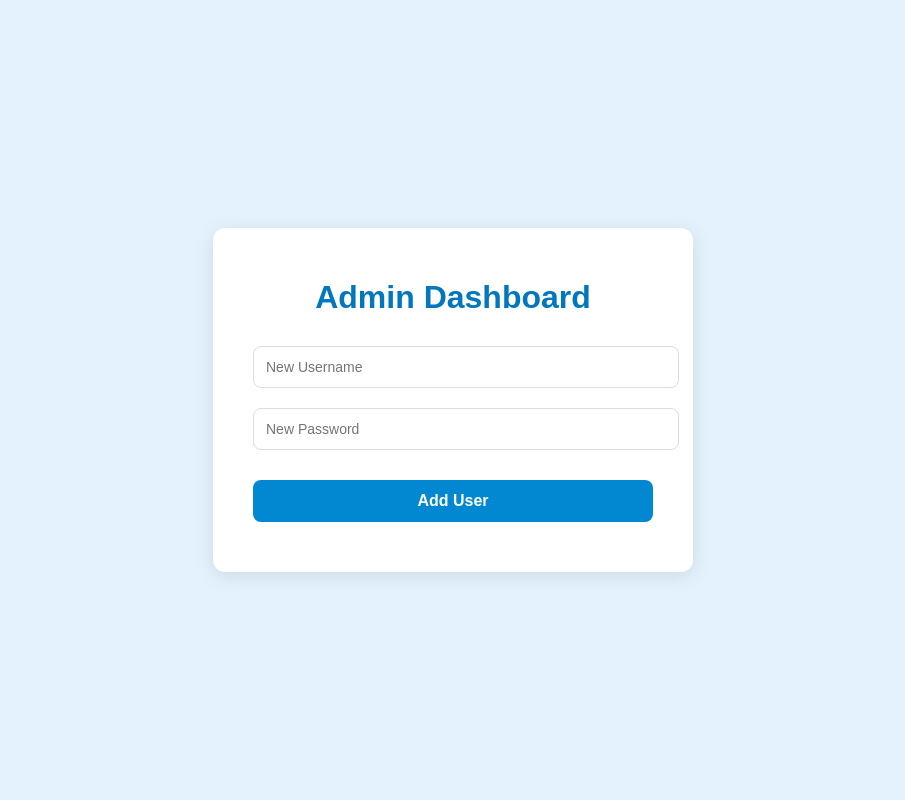
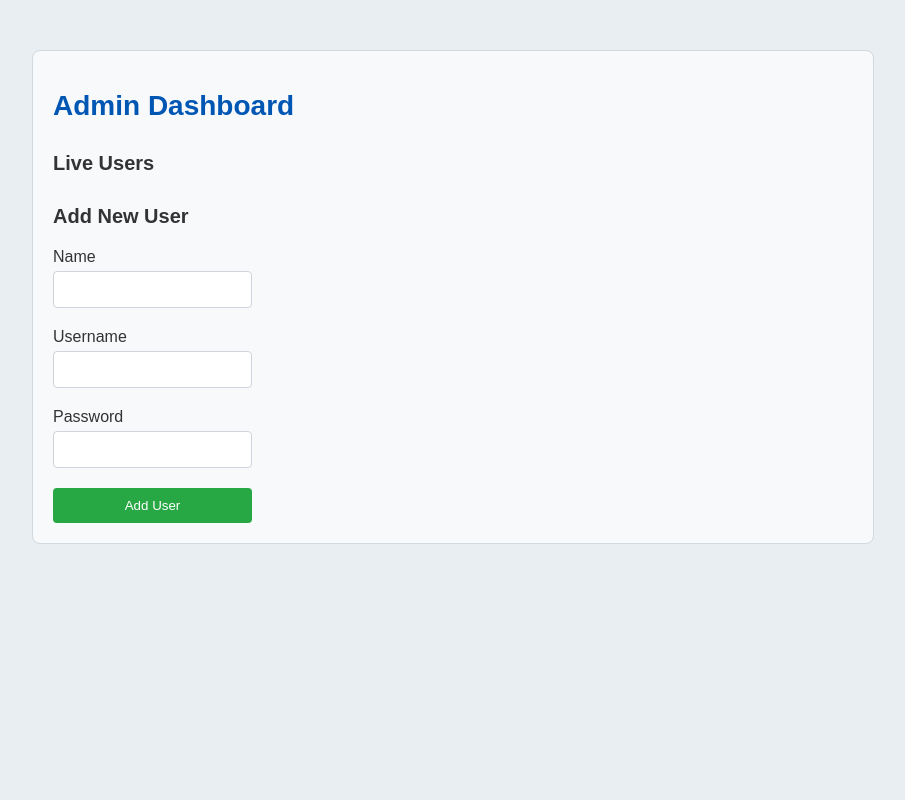
Before and after one commit to syed-abdul-rauf/Real-Time-Screen-Monitor, a Flask app: template Real-Time Screen Monitor/templates/admin_dashboard.html in a window 1280 px wide. Shown: the whole page, without its empty margins (187-1092 px from the left). Run offline with Flask 3, Linux system fonts and the light colour scheme; the template is opened without the code that fills it, so the values that code supplies are empty.

Commit message:
main code new

```diff
--- a/Real-Time Screen Monitor/main.py
+++ b/Real-Time Screen Monitor/main.py
@@ -1,38 +1,125 @@
-from flask import Flask, jsonify, request
-from flask_socketio import SocketIO, emit
+from flask import Flask, render_template, request, redirect, Response, jsonify
+from flask_sqlalchemy import SQLAlchemy
+from flask_migrate import Migrate
+import pyautogui
+import cv2
+import numpy as np
+from datetime import datetime
 
 app = Flask(__name__)
-app.secret_key = "your_secret_key"  # Change to a real secret in production
-socketio = SocketIO(app)
 
-users = {}  # Track users and their online status
+# Admin credentials
+admin_credentials = {
+    'username': 'admin',
+    'password': 'adminpassword'
+}
+
+# Database configuration
+app.config['SQLALCHEMY_DATABASE_URI'] = 'sqlite:///users.db'
+app.config['SQLALCHEMY_TRACK_MODIFICATIONS'] = False
+
+db = SQLAlchemy(app)
+migrate = Migrate(app, db)
+
+# User model for the database
+class User(db.Model):
+    id = db.Column(db.Integer, primary_key=True)
+    name = db.Column(db.String(50), nullable=False)
+    username = db.Column(db.String(50), nullable=False, unique=True)
+    password = db.Column(db.String(100), nullable=False)
+    connected = db.Column(db.Boolean, default=False)
+    connect_time = db.Column(db.DateTime, nullable=True)
+    disconnect_time = db.Column(db.DateTime, nullable=True)
+
+# Dictionary to store connected users
+live_users = {}
+
+@app.route('/')
+def login():
+    return render_template('login.html')
 
 @app.route('/login', methods=['POST'])
-def login():
-    username = request.form['username']
-    users[username] = {'online': True}
-    emit('update_users', users, broadcast=True, include_self=False)
-    return jsonify(status="success", message="Logged in", username=username)
+def handle_login():
+    username = request.form.get('username')
+    password = request.form.get('password')
 
-@app.route('/logout', methods=['POST'])
-def logout():
-    username = request.form['username']
-    if username in users:
-        users[username]['online'] = False
-        emit('update_users', users, broadcast=True, include_self=False)
-    return jsonify(status="success", message="Logged out", username=username)
+    # Check admin credentials
+    if username == admin_credentials['username'] and password == admin_credentials['password']:
+        return redirect('/admin_dashboard')
 
-@socketio.on('connect')
-def handle_connect():
-    emit('update_users', users, broadcast=True)
+    user = User.query.filter_by(username=username).first()
+    if user and user.password == password:
+        return redirect(f'/employee_dashboard/{username}')
 
-@socketio.on('disconnect')
-def handle_disconnect():
-    # Assuming username can be fetched from session or passed as part of disconnect event
-    username = request.args.get('username')
-    if username in users:
-        users[username]['online'] = False
-    emit('update_users', users, broadcast=True)
+    return "Invalid credentials"
 
-if __name__ == '__main__':
-    socketio.run(app, debug=True)
+@app.route('/admin_dashboard')
+def admin_dashboard():
+    users = User.query.all()
+    return render_template('admin_dashboard.html', users=users, live_users=live_users)
+
+@app.route('/employee_dashboard/<username>')
+def employee_dashboard(username):
+    user = User.query.filter_by(username=username).first()
+    return render_template('employee_dashboard.html', user=user)
+
+# Function to capture and stream the screen
+def generate_video_stream():
+    while True:
+        screenshot = pyautogui.screenshot()
+        frame = np.array(screenshot)
+        frame = cv2.cvtColor(frame, cv2.COLOR_BGR2RGB)
+        ret, jpeg = cv2.imencode('.jpg', frame)
+        if not ret:
+            continue
+        yield (b'--frame\r\n'
+               b'Content-Type: image/jpeg\r\n\r\n' + jpeg.tobytes() + b'\r\n\r\n')
+
+@app.route('/view_screen/<username>')
+def view_screen(username):
+    if username in live_users:
+        return Response(generate_video_stream(), mimetype='multipart/x-mixed-replace; boundary=frame')
+    return "User is not connected."
+
+@app.route('/connect_user', methods=['POST'])
+def connect_user():
+    username = request.form.get('username')
+    user = User.query.filter_by(username=username).first()
+    if user:
+        user.connected = True
+        user.connect_time = datetime.now()
+        live_users[username] = True
+        db.session.commit()
+    return redirect(f'/employee_dashboard/{username}')
+
+@app.route('/disconnect_user', methods=['POST'])
+def disconnect_user():
+    username = request.form.get('username')
+    user = User.query.filter_by(username=username).first()
+    if user:
+        user.connected = False
+        user.disconnect_time = datetime.now()
+        live_users.pop(username, None)
+        db.session.commit()
+    return redirect(f'/employee_dashboard/{username}')
+
+@app.route('/add_user', methods=['POST'])
+def add_user():
+    name = request.form.get('name')
+    username = request.form.get('username')
+    password = request.form.get('password')
+    new_user = User(name=name, username=username, password=password)
+    db.session.add(new_user)
+    db.session.commit()
+    return redirect('/admin_dashboard')
+
+@app.route('/delete_user/<int:user_id>', methods=['POST'])
+def delete_user(user_id):
+    user = User.query.get(user_id)
+    if user:
+        db.session.delete(user)
+        db.session.commit()
+    return redirect('/admin_dashboard')
+
+if __name__ == "__main__":
+    app.run(debug=True)
--- a/Real-Time Screen Monitor/templates/admin_dashboard.html
+++ b/Real-Time Screen Monitor/templates/admin_dashboard.html
@@ -6,73 +6,131 @@
     <title>Admin Dashboard</title>
     <style>
         body {
+            background-color: #e9eef2;
             font-family: Arial, sans-serif;
-            background-color: #e3f2fd;
+        }
+        .container {
+            margin: 50px auto;
+            padding: 20px;
+            max-width: 800px;
+            background-color: #f7f9fb;
+            border: 1px solid #d1d8de;
+            border-radius: 8px;
+        }
+        h1 {
+            color: #0056b3;
+            font-size: 28px;
+        }
+        h3 {
+            color: #333;
+            font-size: 20px;
+            margin-top: 30px;
+        }
+        ul {
+            list-style-type: none;
+            padding: 0;
+        }
+        li {
+            background-color: #ffffff;
+            margin-bottom: 10px;
+            padding: 10px;
+            border-radius: 4px;
+            border: 1px solid #d1d8de;
             display: flex;
-            justify-content: center;
+            justify-content: space-between;
             align-items: center;
-            height: 100vh;
+        }
+        .user-details {
+            display: inline-block;
+        }
+        button {
+            background-color: #007bff;
+            color: white;
+            border: none;
+            padding: 8px 16px;
+            border-radius: 4px;
+            cursor: pointer;
+            text-decoration: none;
+        }
+        button:hover {
+            background-color: #0056b3;
+        }
+        form {
+            display: inline-block;
             margin: 0;
         }
-        .container {
-            text-align: center;
-            background-color: #fff;
-            padding: 30px 40px;
-            border-radius: 12px;
-            box-shadow: 0 4px 20px rgba(0, 0, 0, 0.1);
-            max-width: 400px;
-            width: 100%;
+        .form-group {
+            margin-bottom: 20px;
         }
-        h1 {
-            color: #0277bd;
-            font-weight: 600;
-            margin-bottom: 20px;
+        label {
+            display: block;
+            margin-bottom: 5px;
+            color: #333;
         }
         input[type="text"], input[type="password"] {
             width: 100%;
-            padding: 12px;
-            margin: 10px 0;
-            border-radius: 8px;
-            border: 1px solid #ddd;
-            font-size: 14px;
-            font-family: Arial, sans-serif;
+            padding: 10px;
+            border: 1px solid #ced4da;
+            border-radius: 4px;
+            box-sizing: border-box;
         }
-        .btn {
-            padding: 12px 20px;
-            font-size: 16px;
-            margin: 20px 0;
-            border-radius: 8px;
+        .btn-submit {
+            background-color: #28a745;
+            color: white;
+            padding: 10px 16px;
             border: none;
+            border-radius: 4px;
             cursor: pointer;
-            background-color: #0288d1;
-            color: white;
-            font-weight: 600;
             width: 100%;
-            transition: background-color 0.3s ease;
         }
-        .btn:hover {
-            background-color: #0277bd;
+        .btn-submit:hover {
+            background-color: #218838;
         }
-        .message {
-            margin-bottom: 20px;
-            color: green;
+        .btn-view {
+            background-color: #17a2b8;
+            margin-right: 10px;
+        }
+        .btn-view:hover {
+            background-color: #138496;
         }
     </style>
 </head>
 <body>
     <div class="container">
         <h1>Admin Dashboard</h1>
-        {% with messages = get_flashed_messages(with_categories=true) %}
-            {% if messages %}
-                {% for category, message in messages %}
-                    <div class="message">{{ message }}</div>
-                {% endfor %}
-            {% endif %}
-        {% endwith %}
-        <form method="POST" action="/admin">
-            <input type="text" name="new_username" placeholder="New Username" required>
-            <input type="password" name="new_password" placeholder="New Password" required>
-            <button type="submit" class="btn">Add User</button>
+        <h3>Live Users</h3>
+        <ul>
+            {% for user in users %}
+                <li>
+                    <div class="user-details">
+                        <strong>{{ user.username }}</strong> - Password: {{ user.password }}
+                        - {% if user.connected %} Connected {% else %} Disconnected {% endif %}
+                    </div>
+                    <form action="/view_screen/{{ user.username }}" method="GET" style="display: inline;">
+                        <button class="btn btn-view" {% if not user.connected %} disabled {% endif %}>View Screen</button>
+                    </form>
+                    <form action="/delete_user/{{ user.id }}" method="POST" style="display: inline;">
+                        <button class="btn btn-danger btn-sm">Delete</button>
+                    </form>
+                </li>
+            {% endfor %}
+        </ul>
+
+        <h3>Add New User</h3>
+        <form action="/add_user" method="POST">
+            <div class="form-group">
+                <label for="name">Name</label>
+                <input type="text" id="name" name="name" required>
+            </div>
+            <div class="form-group">
+                <label for="username">Username</label>
+                <input type="text" id="username" name="username" required>
+            </div>
+            <div class="form-group">
+                <label for="password">Password</label>
+                <input type="password" id="password" name="password" required>
+            </div>
+            <button type="submit" class="btn-submit">Add User</button>
         </form>
     </div>
 </body>
```
Also changed, not shown: Real-Time Screen Monitor/templates/employee_dashbord.html (added, +74 -0 lines), Real-Time Screen Monitor/templates/login.html (+31 -51 lines).
